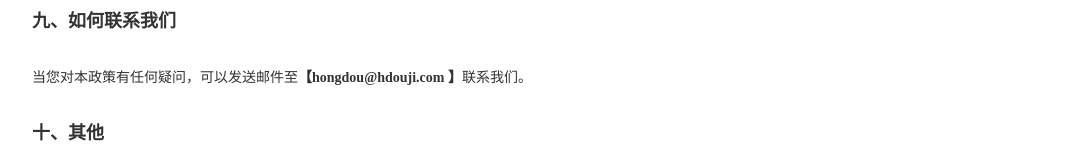
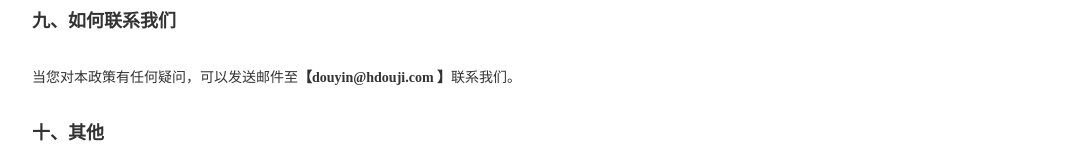
Before and after one commit to GhostCatcg/hongdouji, a Nuxt app: page /privacy in a window 1280 px wide. Shown: the part 4345-4505 px from the top of the page, without its empty margins (96-1180 px from the left). Built offline with nearby package versions, Linux system fonts and the light colour scheme; what mavon-editor would draw is missing.

Commit message:
更改邮箱地址

```diff
--- a/pages/privacy.vue
+++ b/pages/privacy.vue
@@ -498,7 +498,7 @@
         <p style="font-size:14px; line-height:115%; margin:24pt 0pt 0pt"><span
                 style="color:#333333; font-family:微软雅黑; font-size:14px; font-style:normal; text-decoration:none; text-transform:none">当您对本政策有任何疑问，可以发送邮件至</span><span
                 style="color:#333333; font-family:微软雅黑; font-size:14px; font-style:normal; font-weight:bold; text-decoration:none; text-transform:none">【</span><span
-                style="color:#333333; font-family:微软雅黑; font-size:14px; font-style:normal; font-weight:bold; text-decoration:none; text-transform:none">hongdou</span><span
+                style="color:#333333; font-family:微软雅黑; font-size:14px; font-style:normal; font-weight:bold; text-decoration:none; text-transform:none">douyin</span><span
                 style="color:#333333; font-family:微软雅黑; font-size:14px; font-style:normal; font-weight:bold; text-decoration:none; text-transform:none">@</span><span
                 style="color:#333333; font-family:微软雅黑; font-size:14px; font-style:normal; font-weight:bold; text-decoration:none; text-transform:none">hdouji</span><span
                 style="color:#333333; font-family:微软雅黑; font-size:14px; font-style:normal; font-weight:bold; text-decoration:none; text-transform:none">.com
```
